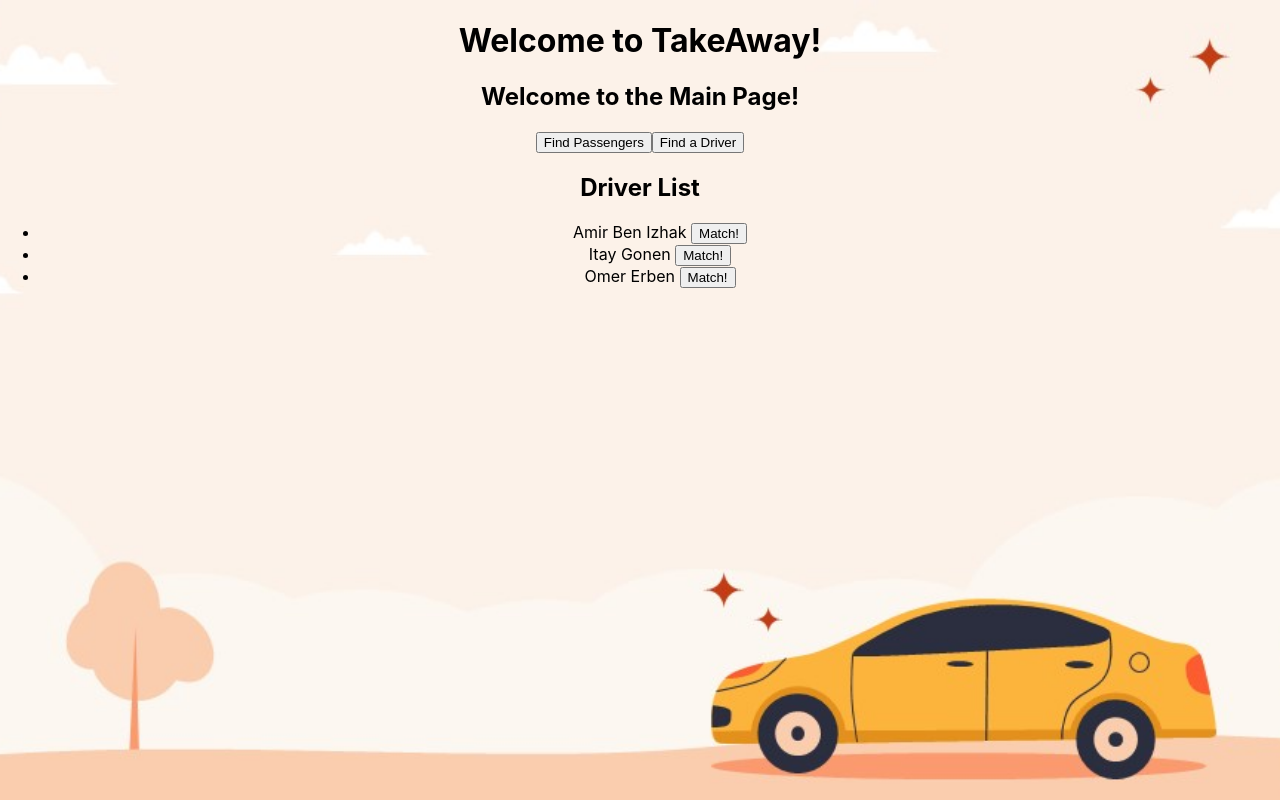
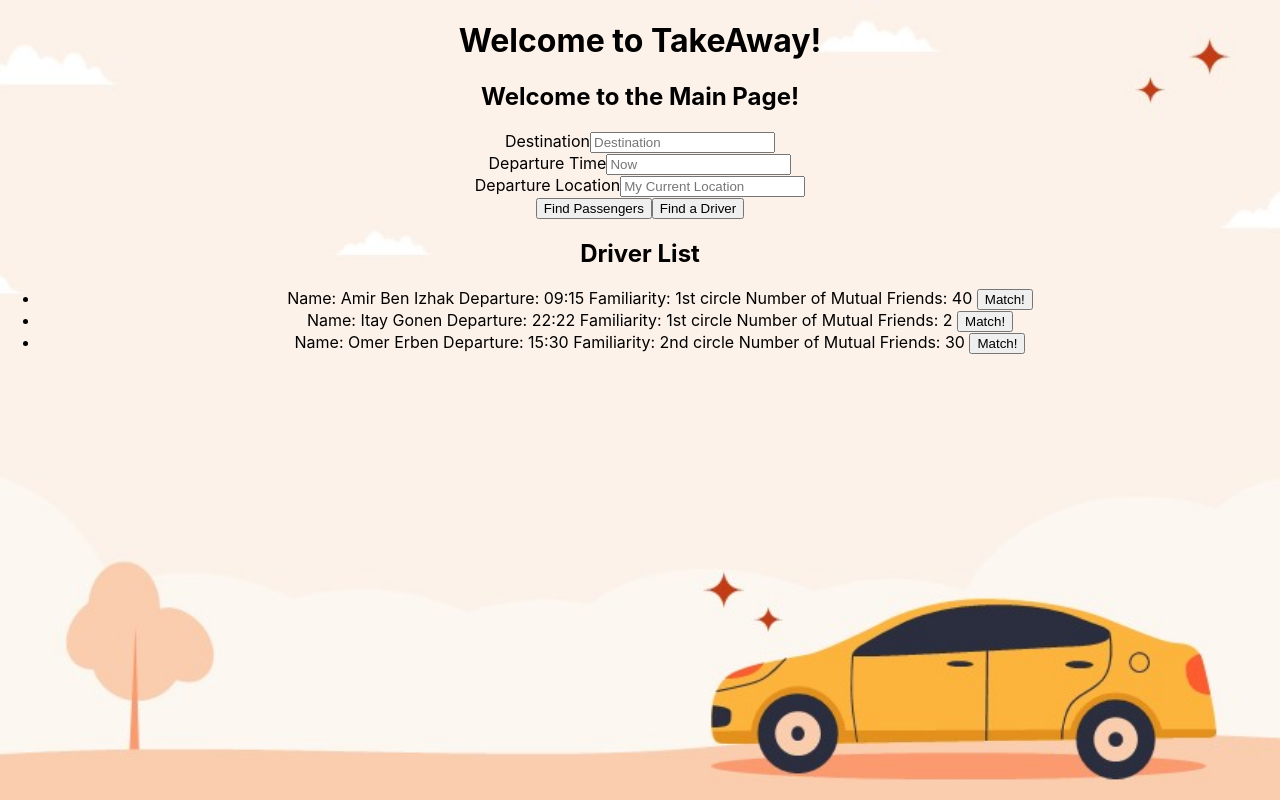
Before and after one commit to OmerErben/Hackathon2023CityZone, a React (Create React App) app: page /DriverListPage in a window 1280 px wide. Both pictures are taken after typing "name@example.com", "Sample123" into the empty fields and a click on the button "Sign Up". Built offline with nearby package versions, Linux system fonts and the light colour scheme.

Commit message:
Added info on every option

```diff
--- a/src/DriverListPage.js
+++ b/src/DriverListPage.js
@@ -2,9 +2,9 @@ import React, {useState} from 'react';
 
 const DriverListPage = () => {
     const drivers = [
-        { id: 1, name: 'Amir Ben Izhak' },
-        { id: 2, name: 'Itay Gonen' },
-        { id: 3, name: 'Omer Erben' },
+        { id: 1, name: 'Amir Ben Izhak', mutual_friends: "40", departure_time: "09:15", familiarity: "1st circle"},
+        { id: 2, name: 'Itay Gonen', mutual_friends: "2", departure_time: "22:22", familiarity: "1st circle"},
+        { id: 3, name: 'Omer Erben', mutual_friends: "30", departure_time: "15:30", familiarity: "2nd circle"},
         // Add more drivers as needed
     ];
 
@@ -31,7 +31,7 @@ const DriverListPage = () => {
             <ul>
                 {drivers.map((driver) => (
                     <li key={driver.id}>
-                        <span>{driver.name + " "}</span>
+                        <span>{"Name: " + driver.name + " Departure: " + driver.departure_time + " Familiarity: " + driver.familiarity + " Number of Mutual Friends: " + driver.mutual_friends + " "}</span>
                         <button
                             onClick={() => handleButtonClick(driver.id)}
                             className={isDriverSent(driver.id) ? 'sent' : ''}>
--- a/src/MainPage.js
+++ b/src/MainPage.js
@@ -18,6 +18,18 @@ const MainPage = () => {
     return (
         <div>
             <h2>Welcome to the Main Page!</h2>
+            <form>
+                <label>Destination</label>
+                <input type="text" id="name" placeholder="Destination"/>
+            </form>
+            <form>
+                <label>Departure Time</label>
+                <input type="text" id="name" placeholder="Now"/>
+            </form>
+            <form>
+                <label>Departure Location</label>
+                <input type="text" id="name" placeholder="My Current Location"/>
+            </form>
             <button onClick={navigateToPassengers}>Find Passengers</button>
             <button onClick={navigateToDrivers}>Find a Driver</button>
             <Routes>
--- a/src/PassengerListPage.js
+++ b/src/PassengerListPage.js
@@ -3,9 +3,9 @@ import { MdCheck } from 'react-icons/md';
 
 const PassengerListPage = () => {
     const passengers = [
-        { id: 1, name: 'John Doe' },
-        { id: 2, name: 'Jane Smith' },
-        { id: 3, name: 'Alex Johnson' },
+        { id: 1, name: 'John Doe', mutual_friend: "10", departure_time: "16:00", familiarity: "2nd circle"},
+        { id: 2, name: 'Jane Smith', mutual_friend: "5", departure_time: "19:37", familiarity: "1st circle" },
+        { id: 3, name: 'Alex Johnson', mutual_friend: "4", departure_time: "11:40", familiarity: "3rd circle" },
         // Add more passengers as needed
     ];
 
@@ -32,7 +32,7 @@ const PassengerListPage = () => {
             <ul>
                 {passengers.map((passenger) => (
                     <li key={passenger.id}>
-                        <span>{passenger.name + " "}</span>
+                        <span>{"Name: " + passenger.name + " Departure: " + passenger.departure_time + " Familiarity: " + passenger.familiarity + " Number of Mutual Friends: " + passenger.mutual_friends + " "}</span>
                         <button
                             onClick={() => handleButtonClick(passenger.id)}
                             className={isPassengerSent(passenger.id) ? 'sent' : ''}>
```
